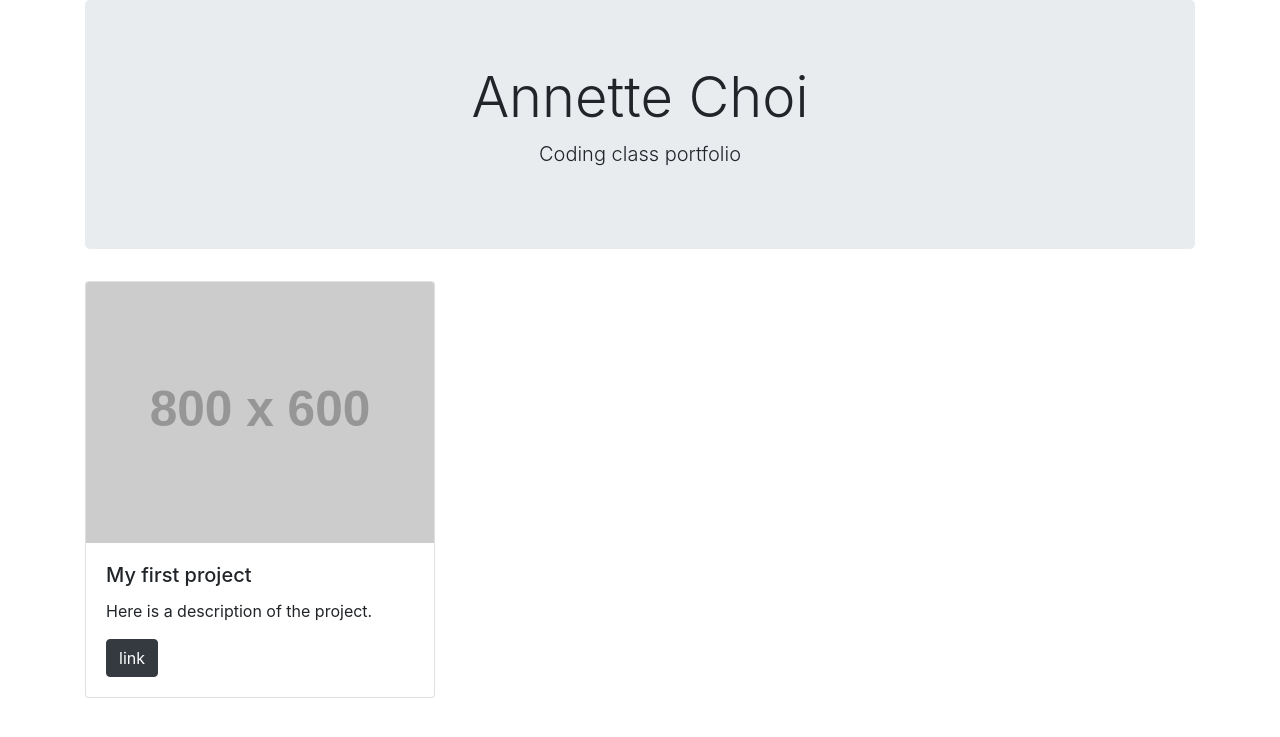
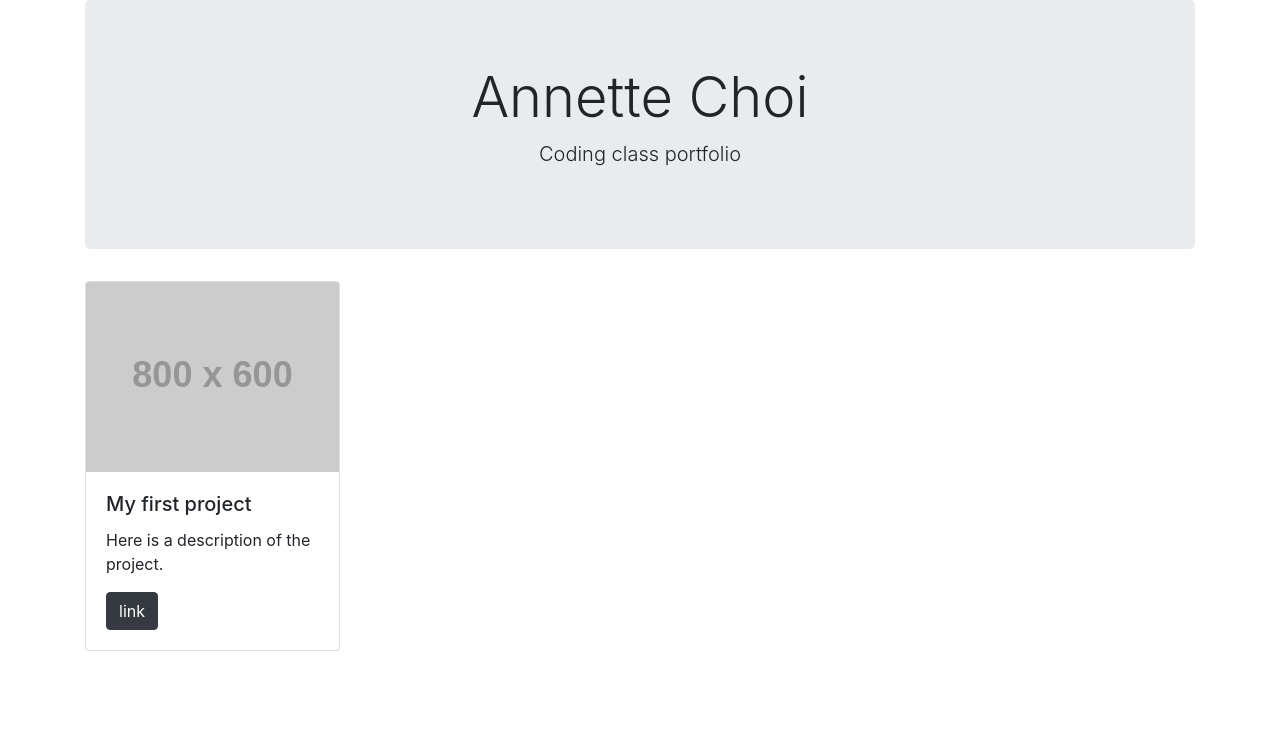
Before and after one commit to annettechoi/annettechoi, a Jekyll site: the page built from index.html, in a window 1280 px wide. Shown: the top 737 px of the page. Built offline with Jekyll 4.4.1, drawn with Linux system fonts in a browser that asks for light colours.

Commit message:
Update index.html

```diff
--- a/index.html
+++ b/index.html
@@ -10,7 +10,7 @@ projects:
 <div class="row">
 
   {% for project in page.projects %}
-  <div class="col-6 col-md-4">
+  <div class="col-6 col-md-3">
     <div class="card">
       <img src="{{ project.image }}" class="card-img-top img-fluid d-block" alt="placeholder">
       <div class="card-body">
```
